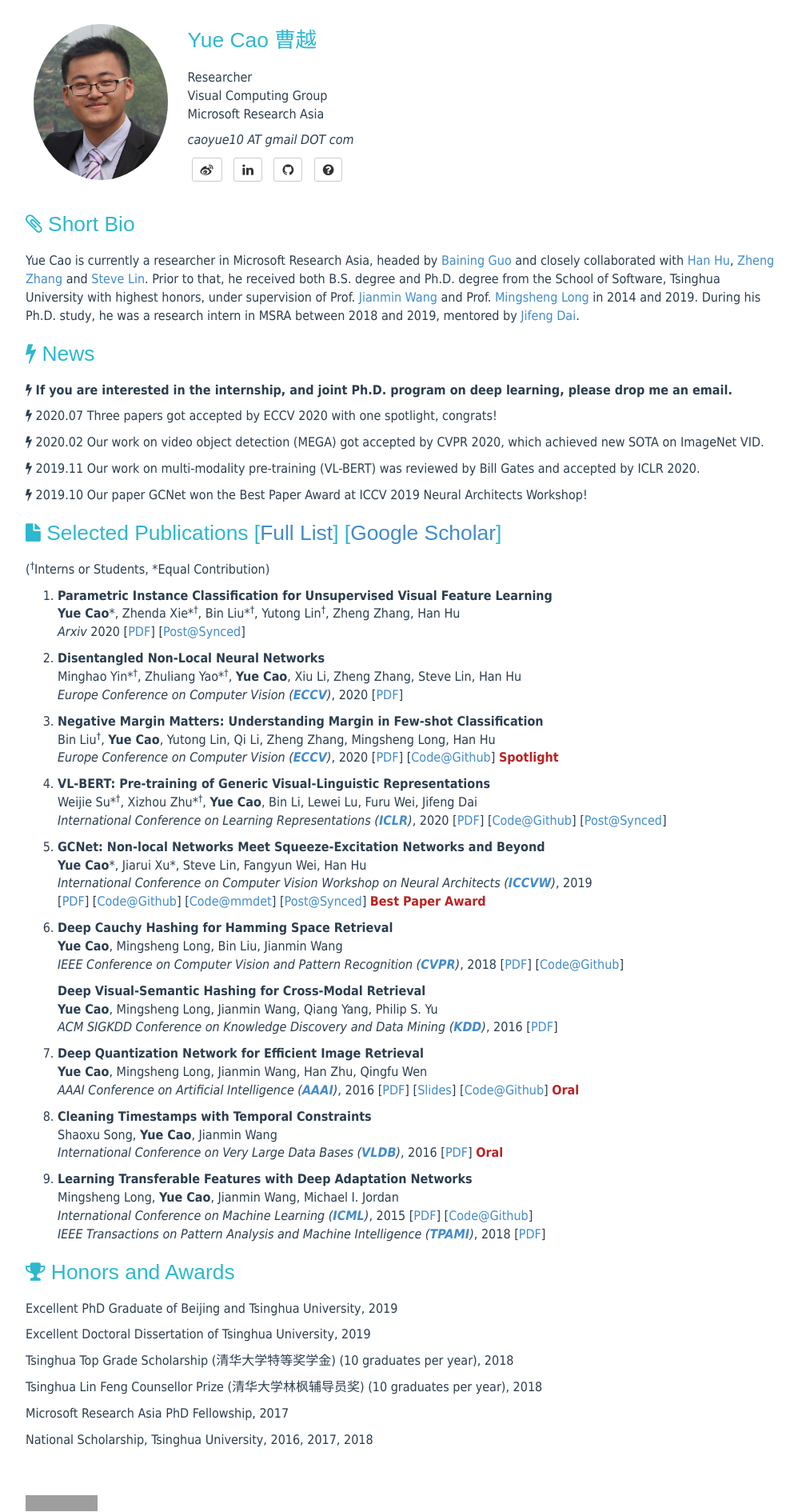
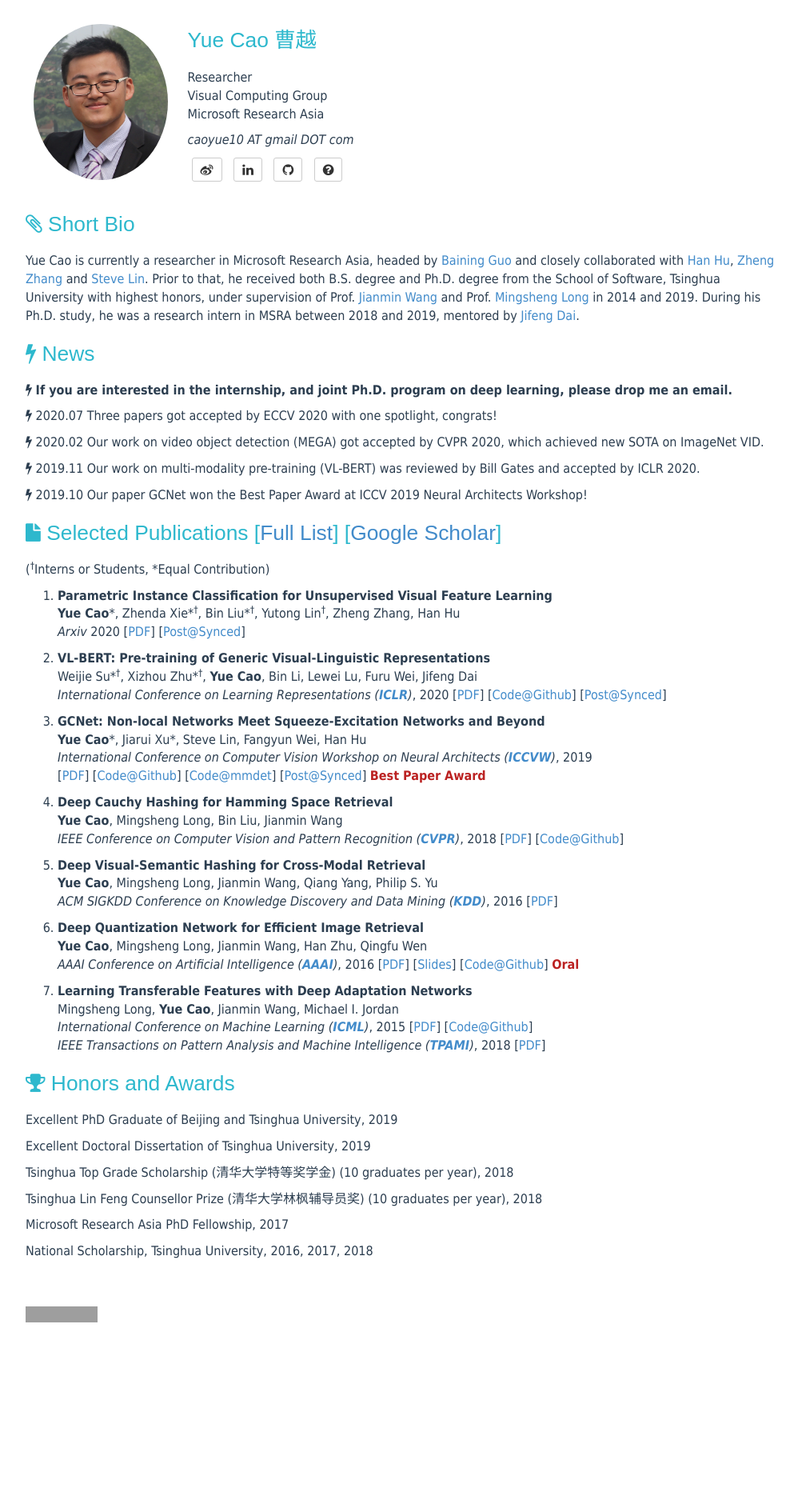
Before and after one commit to caoyue10/caoyue10.github.io, a Jekyll site: the page built from index.html, in a window 1280 px wide. Shown: the whole page at 80% size, without its empty margins (138-1136 px from the left). Built offline with Jekyll 4.4.1, drawn with Linux system fonts in a browser that asks for light colours; the list of posts is cut into pages by our own code; after the commit the page ends 1655 px from its top, so only the background shows below that; grey boxes are pictures that could not be loaded.

Commit message:
Update index.html

```diff
--- a/index.html
+++ b/index.html
@@ -51,21 +51,6 @@ tagline:
             </p>
       </li>
       <li>
-	<p><strong>Disentangled Non-Local Neural Networks
-</strong><br>
-            Minghao Yin*<sup><span>&#8224;</span></sup>, Zhuliang Yao*<sup><span>&#8224;</span></sup>, <strong>Yue Cao</strong>, Xiu Li, Zheng Zhang, Steve Lin, Han Hu<br>
-            <em>Europe Conference on Computer Vision (<a href="https://eccv2020.eu/"><strong>ECCV</strong></a>)</em>, 2020 [<a href="https://arxiv.org/abs/2006.06668">PDF</a>]
-            </p>
-      </li>
-      <li>
-	<p><strong>Negative Margin Matters: Understanding Margin in Few-shot Classification
-</strong><br>
-            Bin Liu<sup><span>&#8224;</span></sup>, <strong>Yue Cao</strong>, Yutong Lin, Qi Li, Zheng Zhang, Mingsheng Long, Han Hu<br>
-            <em>Europe Conference on Computer Vision (<a href="https://eccv2020.eu/"><strong>ECCV</strong></a>)</em>, 2020 [<a href="https://arxiv.org/abs/2003.12060">PDF</a>] [<a href="https://github.com/bl0/negative-margin.few-shot">Code@Github</a>]
-            <span class="highlight"><strong>Spotlight</strong></span>
-            </p>
-      </li>
-      <li>
 	<p><strong>VL-BERT: Pre-training of Generic Visual-Linguistic Representations</strong><br>
             Weijie Su*<sup><span>&#8224;</span></sup>, Xizhou Zhu*<sup><span>&#8224;</span></sup>, <strong>Yue Cao</strong>, Bin Li, Lewei Lu, Furu Wei, Jifeng Dai<br>
             <em>International Conference on Learning Representations (<a href="https://openreview.net/group?id=ICLR.cc/2020/Conference"><strong>ICLR</strong></a>)</em>, 2020 [<a href="https://arxiv.org/abs/1908.08530">PDF</a>] [<a href="https://github.com/jackroos/VL-BERT">Code@Github</a>] [<a href="https://www.jiqizhixin.com/articles/2019-09-03-10">Post@Synced</a>]
@@ -84,6 +69,8 @@ tagline:
             <em>IEEE Conference on Computer Vision and Pattern Recognition (<a href="http://cvpr2018.thecvf.com/"><strong>CVPR</strong></a>)</em>, 2018
 	   [<a href="doc/deep-cauchy-hashing-cvpr18.pdf">PDF</a>] [<a href="https://github.com/thulab/DeepHash">Code@Github</a>]
             </p>
+      </li>
+      <li>
             <strong>Deep Visual-Semantic Hashing for Cross-Modal Retrieval</strong>
             <br>
             <strong>Yue Cao</strong>, Mingsheng Long, Jianmin Wang, Qiang Yang, Philip S. Yu
@@ -99,17 +86,6 @@ tagline:
             <br>
             <em>AAAI Conference on Artificial Intelligence (<a href="http://www.aaai.org/Conferences/AAAI/aaai16.php"><strong>AAAI</strong></a>)</em>, 2016
             [<a href="doc/deep-quantization-networks-dqn-aaai16.pdf">PDF</a>] [<a href="doc/deep-quantization-networks-dqn-slides-aaai16.pdf">Slides</a>] [<a href="https://github.com/caoyue10/cvpr17-dvsq/tree/aaai16-dqn">Code@Github</a>]
-	    <span class="highlight"><strong>Oral</strong></span>
-        </p>
-      </li>
-      <li>
-	<p>
-            <strong>Cleaning Timestamps with Temporal Constraints</strong>
-            <br>
-            Shaoxu Song, <strong>Yue Cao</strong>, Jianmin Wang
-            <br>
-            <em>International Conference on Very Large Data Bases (<a href="http://vldb2016.persistent.com/index.html"><strong>VLDB</strong></a>)</em>, 2016
-            [<a href="http://ise.thss.tsinghua.edu.cn/sxsong/doc/16vldb.pdf">PDF</a>]
 	    <span class="highlight"><strong>Oral</strong></span>
         </p>
       </li>
```
